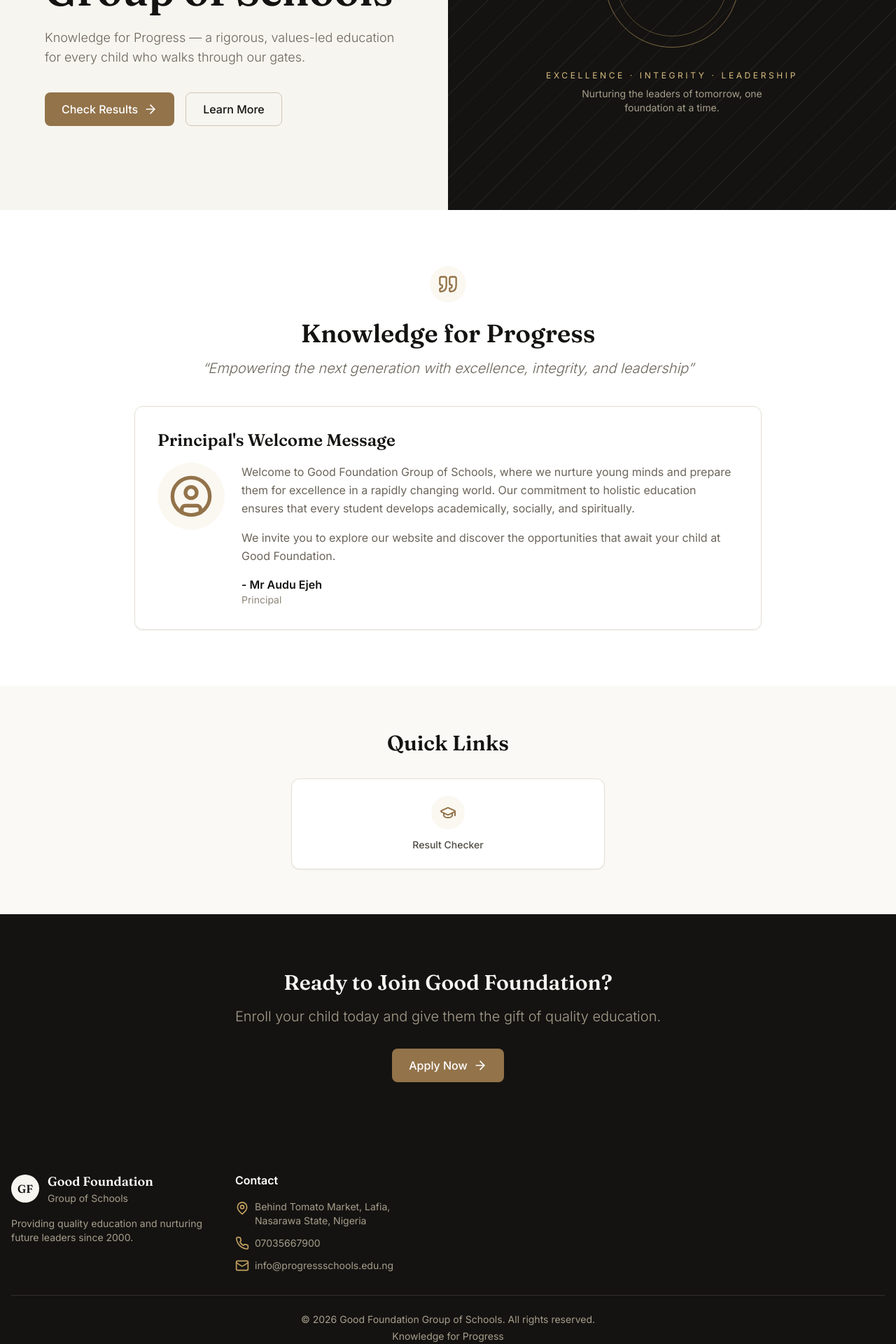
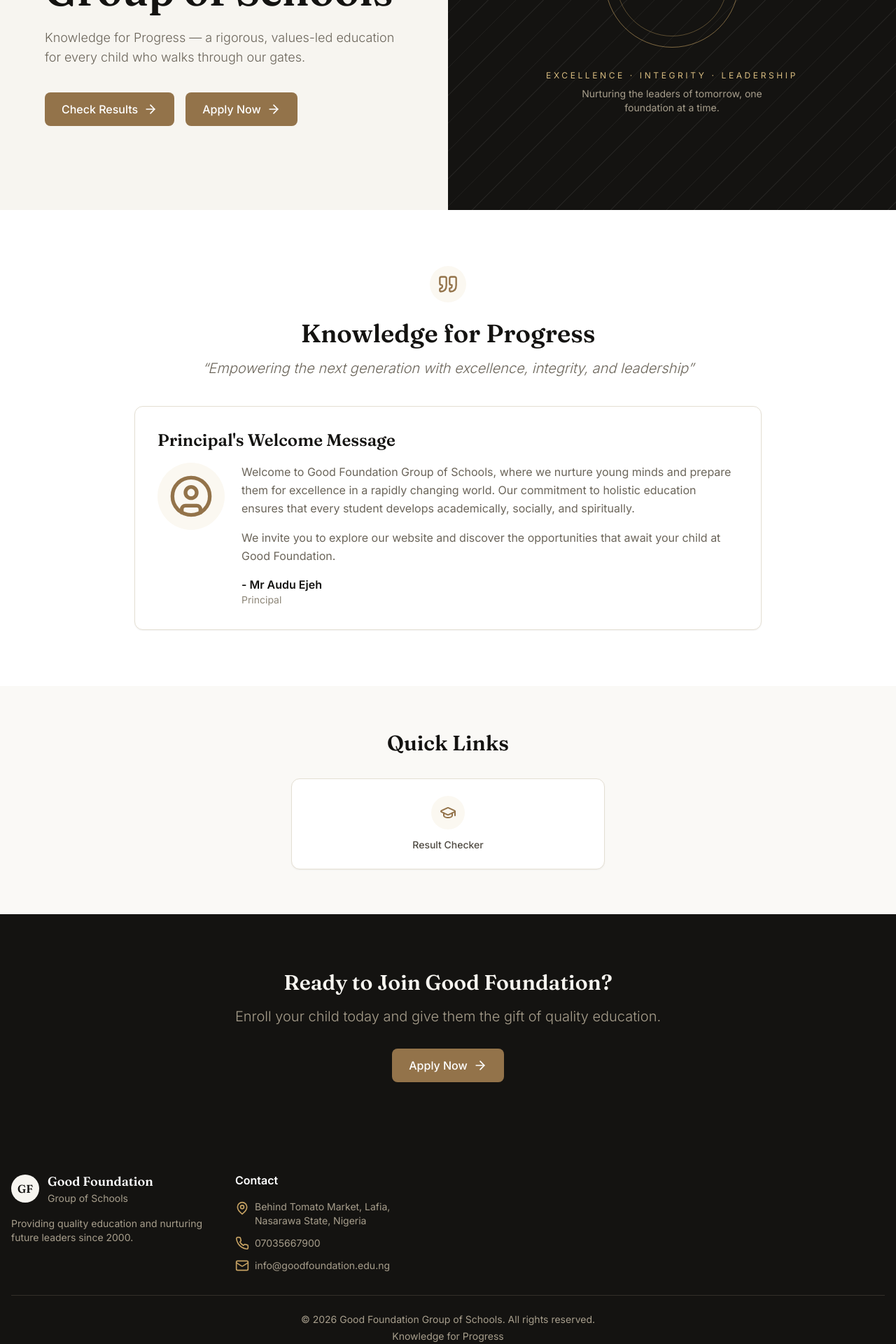
Before and after one commit to Omerta-Platforms/Good-foundation, a Next.js app: page / in a window 1280 px wide. Shown: the part 340-2260 px from the top of the page at 70% size. Built offline with nearby package versions, Linux system fonts and the light colour scheme.

Commit message:
Update page.tsx

```diff
--- a/src/app/page.tsx
+++ b/src/app/page.tsx
@@ -92,11 +92,16 @@ export default function HomePage() {
                     <ArrowRight className="ml-2 h-5 w-5" />
                   </Button>
                 </Link>
-                <Link href="/about">
-                  <Button variant="outline" size="lg">
-                    Learn More
-                  </Button>
-                </Link>
+                <Button
+                  variant="default"
+                  size="lg"
+                  onClick={() => {
+                    window.location.href = 'mailto:info@goodfoumdation.edu.ng?subject=Admission%20Inquiry&body=Hello%20Good%20Foundation%2C%0A%0AI%20am%20interested%20in%20applying%20for%20my%20child.'
+                  }}
+                >
+                  Apply Now
+                  <ArrowRight className="ml-2 h-5 w-5" />
+                </Button>
               </div>
             </div>
           </div>
@@ -214,7 +219,7 @@ export default function HomePage() {
             variant="default"
             size="lg"
             onClick={() => {
-              window.location.href = 'mailto:info@progressschools.edu.ng?subject=Admission%20Inquiry&body=Hello%20Good%20Foundation%2C%0A%0AI%20am%20interested%20in%20applying%20for%20my%20child.'
+              window.location.href = 'mailto:info@goodfoundation.edu.ng?subject=Admission%20Inquiry&body=Hello%20Good%20Foundation%2C%0A%0AI%20am%20interested%20in%20applying%20for%20my%20child.'
             }}
           >
             Apply Now
@@ -257,7 +262,7 @@ export default function HomePage() {
                 </li>
                 <li className="flex items-center space-x-2">
                   <Mail className="h-5 w-5 text-primary-400" />
-                  <span>info@progressschools.edu.ng</span>
+                  <span>info@goodfoundation.edu.ng</span>
                 </li>
               </ul>
             </div>
```
